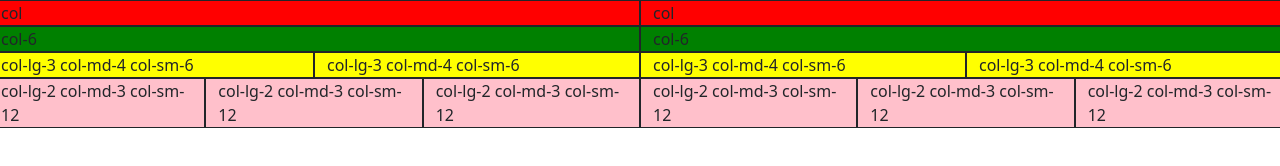
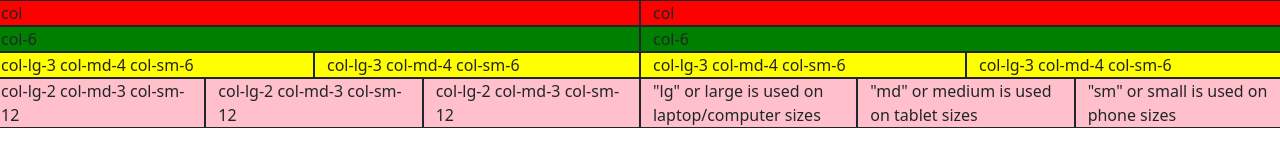
Before and after one commit to laharl143/Bootstrap-grid-layout-responsive, a plain HTML site: page index.html in a window 1280 px wide. Drawn offline with nearby package versions, Linux system fonts and the light colour scheme.

Commit message:
added comments for future reference

```diff
--- a/index.html
+++ b/index.html
@@ -55,13 +55,13 @@
             col-lg-2 col-md-3 col-sm-12
         </div>
           <div class="col-lg-2 col-md-3 col-sm-12" style="background-color:pink; border: 1px solid;">
-            col-lg-2 col-md-3 col-sm-12
+            "lg" or large is used on laptop/computer sizes
         </div>
           <div class="col-lg-2 col-md-3 col-sm-12" style="background-color:pink; border: 1px solid;">
-            col-lg-2 col-md-3 col-sm-12
+            "md" or medium is used on tablet sizes
         </div>
           <div class="col-lg-2 col-md-3 col-sm-12" style="background-color:pink; border: 1px solid;">
-            col-lg-2 col-md-3 col-sm-12
+            "sm" or small is used on phone sizes
         </div>
 
     </div>
```
